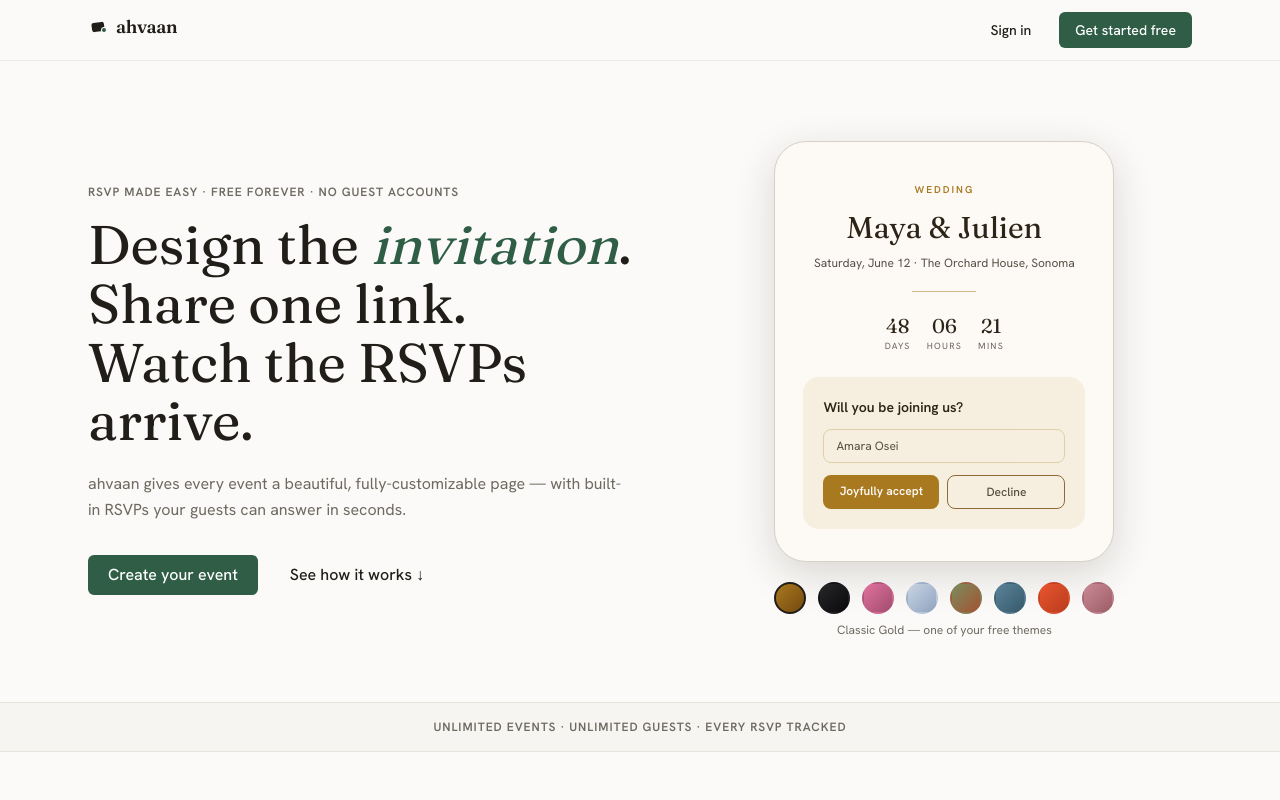
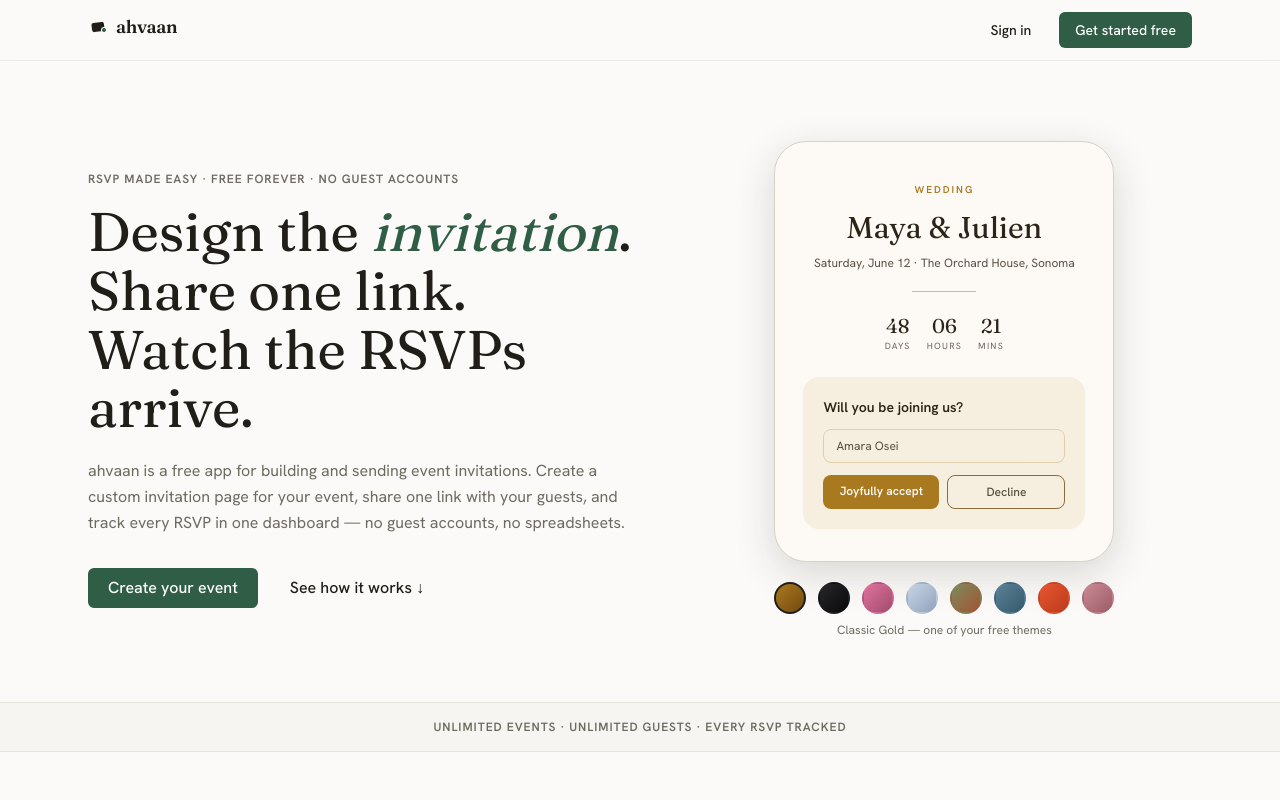
Before and after one commit to tejanarra/ahvaan, a Next.js app: page / in a window 1280 px wide. Shown: the top 800 px of the page. Built offline with nearby package versions, Linux system fonts and the light colour scheme; no server answers.

Commit message:
Make homepage hero copy explicitly state the app's purpose
For Google OAuth consent screen verification, which flagged the
homepage as not explaining what the app does.

```diff
--- a/src/app/page.tsx
+++ b/src/app/page.tsx
@@ -143,8 +143,9 @@ export default async function Home() {
               Design the <em className="text-accent">invitation</em>. Share one link. Watch the RSVPs arrive.
             </h1>
             <p className="mx-auto mt-5 max-w-xl text-base leading-relaxed text-muted lg:mx-0">
-              ahvaan gives every event a beautiful, fully-customizable page — with built-in
-              RSVPs your guests can answer in seconds.
+              ahvaan is a free app for building and sending event invitations. Create a
+              custom invitation page for your event, share one link with your guests, and
+              track every RSVP in one dashboard — no guest accounts, no spreadsheets.
             </p>
             <div className="mt-8 flex flex-wrap items-center justify-center gap-3 lg:justify-start">
               <Link href="/signup">
```
